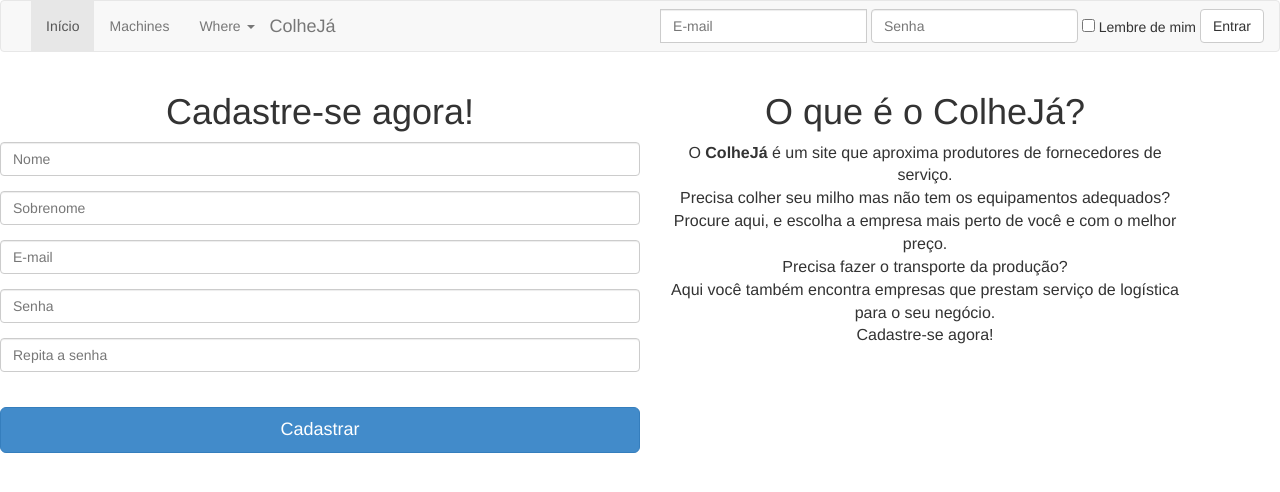
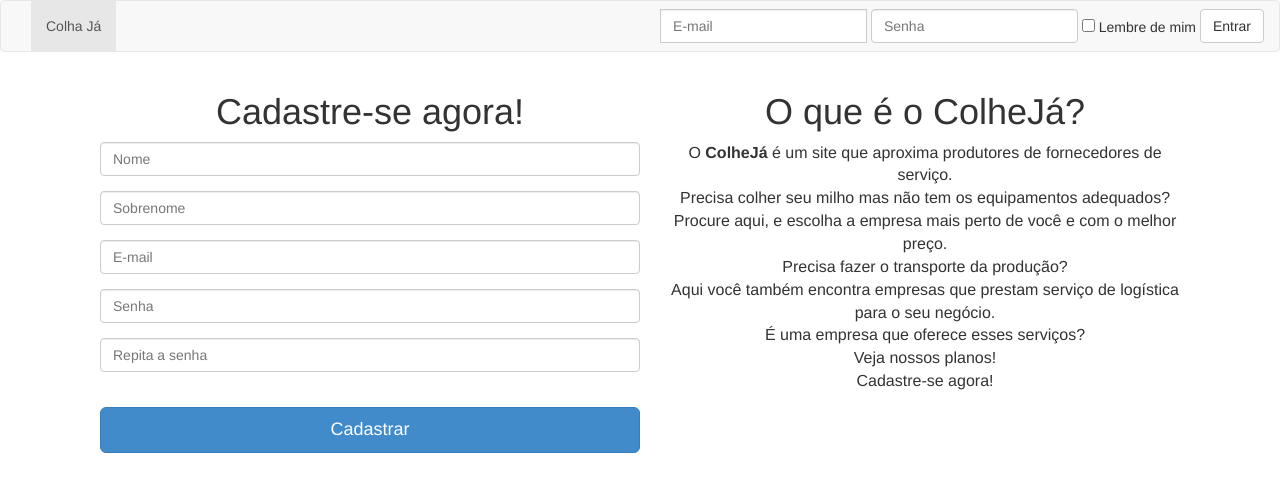
Before and after one commit to rafall/TopComm, a PHP site: page /index.php in a window 1280 px wide. Shown: the top 492 px of the page. Run offline with PHP 8.4, Linux system fonts and the light colour scheme; some libraries are stand-ins or nearby versions.

Commit message:
Interface

```diff
--- a/login/views/not_logged_in.php
+++ b/login/views/not_logged_in.php
@@ -4,7 +4,7 @@
     <meta charset="utf-8">
     <meta http-equiv="X-UA-Compatible" content="IE=edge">
     <meta name="viewport" content="width=device-width, initial-scale=1">
-    <title>ColheJá</title>
+    <title>Colha Já</title>
 
     <!-- Bootstrap -->
     <link href="/TopComm/css/bootstrap.min.css" rel="stylesheet">
@@ -48,22 +48,9 @@
         <!-- Collect the nav links, forms, and other content for toggling -->
         <div class="collapse navbar-collapse" id="bs-example-navbar-collapse-1">
           <ul class="nav navbar-nav">
-            <li class="active"><a href="#">Início</a></li>
-            <li><a href="#">Machines</a></li>
-            <li class="dropdown">
-              <a href="#" class="dropdown-toggle" data-toggle="dropdown">Where <span class="caret"></span></a>
-              <ul class="dropdown-menu" role="menu">
-                <li><a href="#">Brazil</a></li>
-                <li><a href="#">EUA</a></li>
-                <li><a href="#">SP</a></li>
-                <li class="divider"></li>
-                <li><a href="#">RS</a></li>
-                <li class="divider"></li>
-                <li><a href="#">FIM</a></li>
-              </ul>
-            </li>
+            <li class="active"><a href="#">Colha Já</a></li>
           </ul>
-            <a class="navbar-brand" href="#">ColheJá</a>
+
           <ul class="nav navbar-nav navbar-right">
               <form class="form-inline" role="form" style="padding-top:8px;" method="post" action="index.php" name="loginform">
                   <div class="form-group">
@@ -86,7 +73,7 @@
         </div><!-- /.navbar-collapse -->
       </div><!-- /.container-fluid -->
     </nav>
-        <div class="hidden-xs" style="width: 50%; float:left; ">
+        <div class="hidden-xs" style="width: 50%; float:left; padding-left: 100px;">
                 <h1 style="text-align:center">Cadastre-se agora!</h1>
             <form role="form" method="post" action="/TopComm/login/register.php" name="registerform">
               <div style="margin-left: auto; margin-right: auto">
@@ -120,6 +107,8 @@
                 Procure aqui, e escolha a empresa mais perto de você e com o melhor preço.<br>
                 Precisa fazer o transporte da produção?<br>
                 Aqui você também encontra empresas que prestam serviço de logística para o seu negócio.<br>
+                É uma empresa que oferece esses serviços?<br>
+                Veja nossos planos!<br>
                 Cadastre-se agora!
             </p>
           </div>
```
